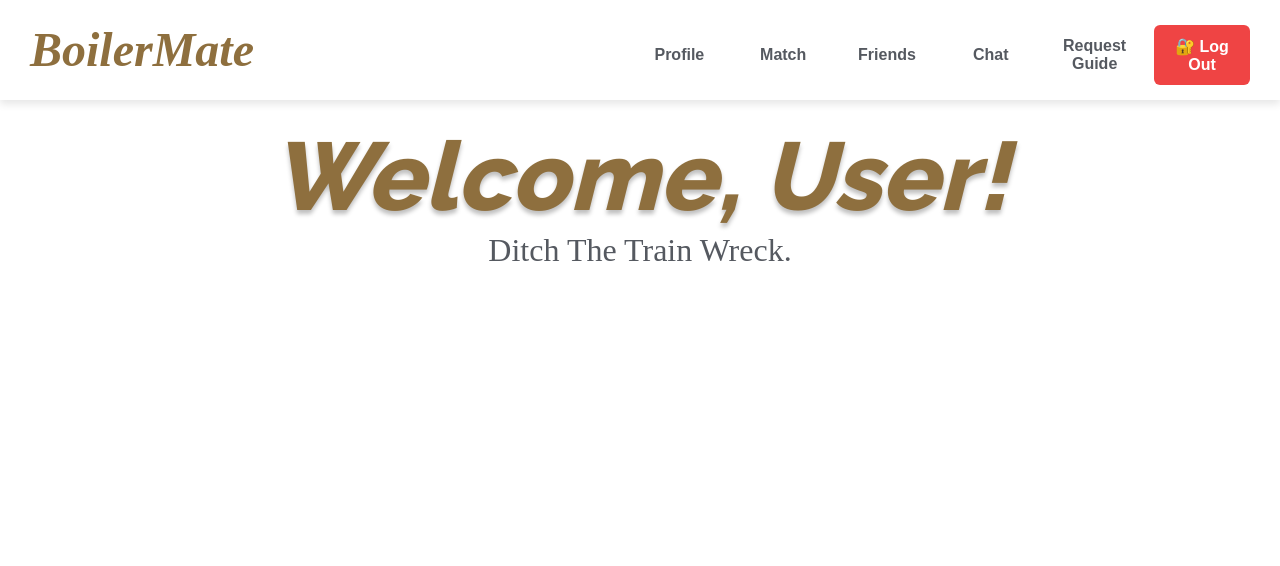
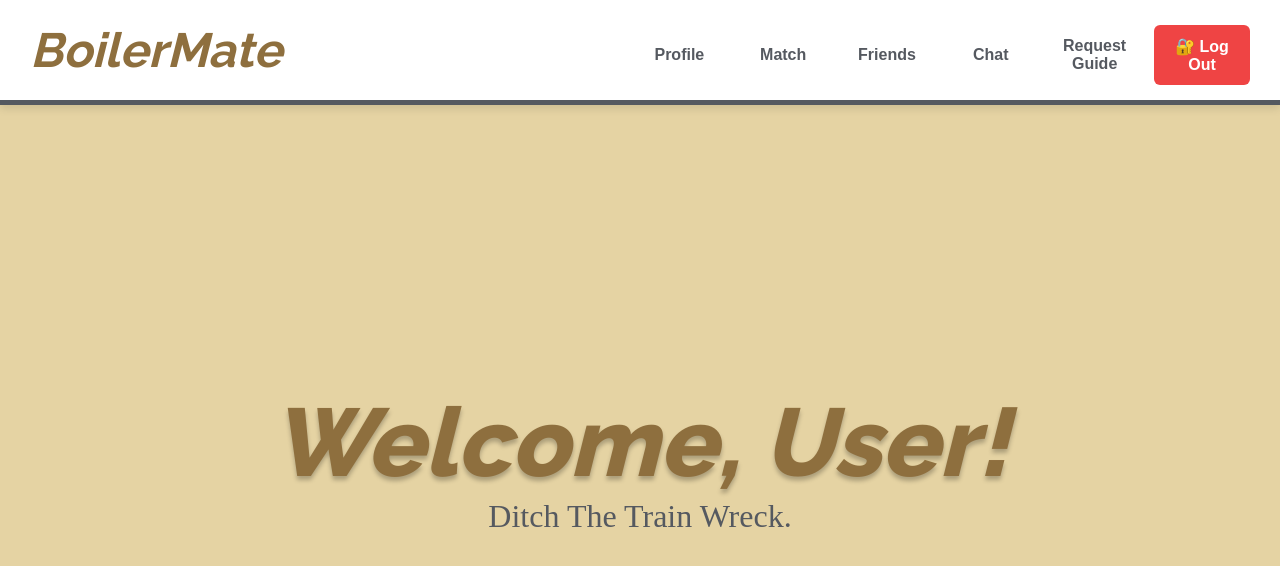
Before and after one commit to MatGalej/BoilerMate, a React (Create React App) app in the folder boiler-mate/: page /home in a window 1280 px wide. Shown: the top 566 px of the page. Built offline with nearby package versions, Linux system fonts and the light colour scheme; no server answers.

Commit message:
CSS FINALLY FCKING WORKS!!!

```diff
--- a/boiler-mate/src/App.js
+++ b/boiler-mate/src/App.js
@@ -1,7 +1,7 @@
 import { BrowserRouter as Router, Routes, Route } from "react-router-dom";
 import Login from "./pages/Login";
 import SignUp from "./pages/SignUp";
-import Welcome from "./pages/Welcome";
+import Welcome from "./pages/welcome";
 import RoommateRequestGuide from "./pages/RoommateRequestGuide";
 import Home from "./pages/Home";
 import Friends from "./pages/Friends";
--- a/boiler-mate/src/css/Home.css
+++ b/boiler-mate/src/css/Home.css
@@ -4,6 +4,7 @@
     width: 100%;
     padding: 15px 30px;
     background: white;
+    border-bottom: 5px solid var(--Steel);
     display: flex;
     justify-content: space-between;
     align-items: center;
@@ -64,11 +65,13 @@
     text-align: center;
   }
 
-  .welcome-text {
+  .welcome-text-home {
     font-size: 6rem;
     color: #8E6F3E;
     font-weight: 800;
-    -webkit-background-clip: text;
+    font-family: "Raleway", sans-serif;
+    text-shadow: 0px 4px 4px rgba(0, 0, 0, 0.25);
+    font-style: italic;
   }
 
   .welcome-container p {
--- a/boiler-mate/src/css/Login.css
+++ b/boiler-mate/src/css/Login.css
@@ -15,6 +15,7 @@ body {
 
 h2 {
   font-size: 2.5rem;
+  font-family: "Raleway", sans-serif;
   font-weight: bold;
   color: white;
   font-style: italic;
@@ -89,6 +90,7 @@ input {
   width: 100%;
   padding: 12px;
   margin: 12px 0;
+  font-family: monospace, sans-serif;
   border: none;
   border-radius: 8px;
   background-color: #f0f0f0;
@@ -141,6 +143,7 @@ button:hover {
 .signup-link {
   margin-top: 15px;
   font-size: 14px;
+  font-family: "Lato", sans-serif;
 }
 
 .back-button {
--- a/boiler-mate/src/pages/Home.js
+++ b/boiler-mate/src/pages/Home.js
@@ -33,7 +33,7 @@ const Home = () => {
   };
 
   return (
-    <div className="background">
+    <div className="welcome-background">
       {/* Navbar at the top */}
       <nav className="navbar">
         <div className="nav-left">
@@ -53,7 +53,7 @@ const Home = () => {
 
       {/* Welcome Section */}
       <div className="welcome-container">
-        <h1 className="welcome-text">Welcome, {firstName}!</h1>
+        <h1 className="welcome-text-home">Welcome, {firstName}!</h1>
         <p>Ditch The Train Wreck.</p>
       </div>
     </div>
```
Also changed, not shown: 1 other file (tests, documents, lock files or other folders).
